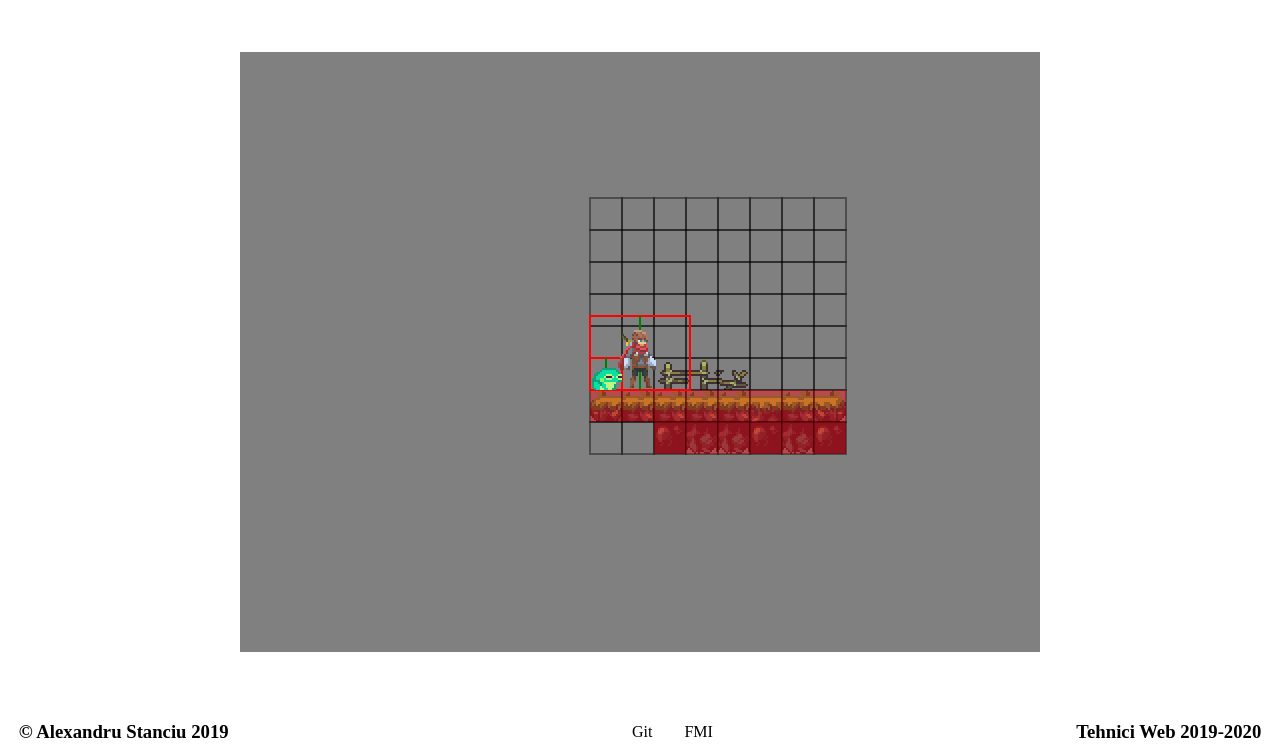
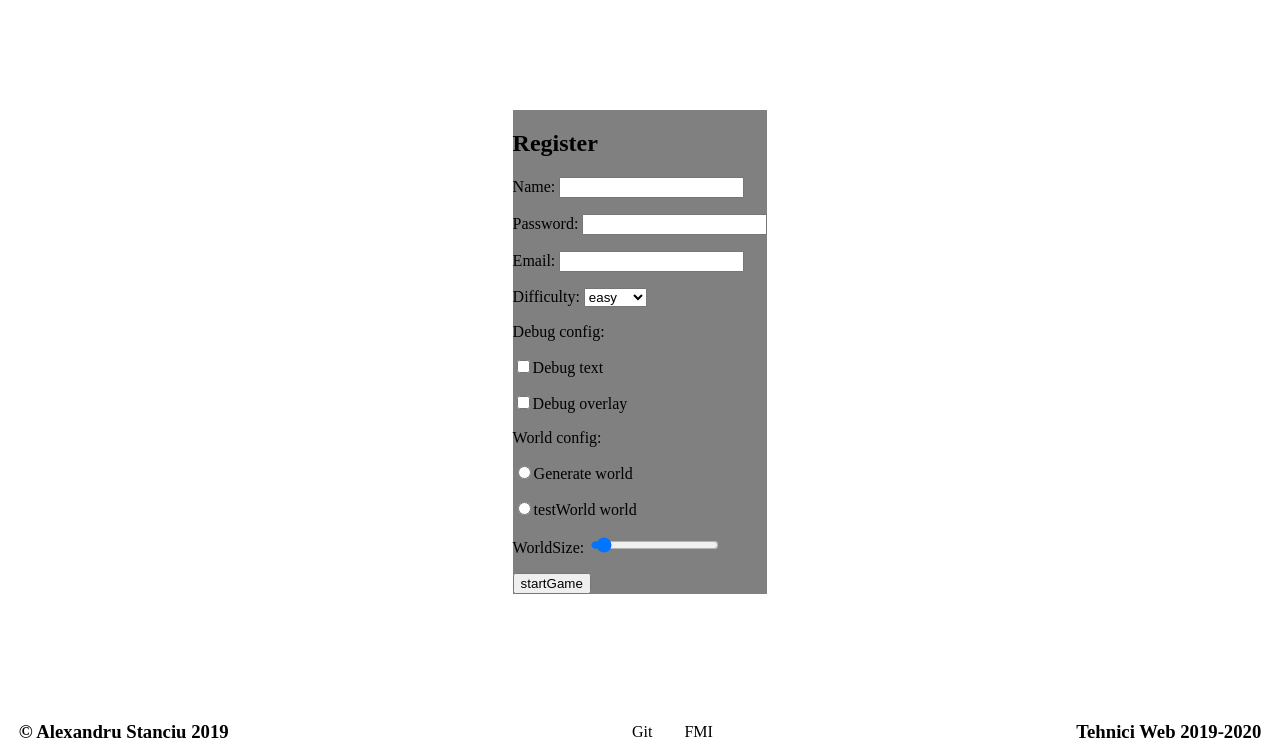
Before and after one commit to alexsg4/platformer, a website with bundled scripts: page index.html in a window 1280 px wide. Shown: the part 48-800 px from the top of the page. Built offline with nearby package versions, Linux system fonts and the light colour scheme; files whose address does not match are found by name.

Commit message:
game config form WIP, build html elements at start

```diff
--- a/index.html
+++ b/index.html
@@ -15,7 +15,7 @@
         <h1>Platformer</h1>
     </header>
     <main>
-        <canvas id="game-area" width="800" height="600"></canvas>
+        <!-- generated content will appear here -->
     </main>
     <footer>
         <h3>&copy; Alexandru Stanciu 2019 </h3>
--- a/main.mjs
+++ b/main.mjs
@@ -3,12 +3,185 @@ import Game from './js/game.mjs';
 import ResourceLoader from './js/utils/resource.mjs';
 import InputManager from './js/utils/input.mjs';
 import Swal from './node_modules/sweetalert2/src/sweetalert2.js';
+import {isNullOrUndefined} from './js/utils/misc.mjs';
 
 window.dbgDisplay = false;
 
 let _isGameRunning = false;
 let _stopMain = undefined;
-const startGame = function() {
+
+function createTextInput(type, name, labelValue, value) {
+  const para = document.createElement('p');
+
+  const inputID = 'input-' + name;
+  if (labelValue) {
+    const label = document.createElement('label');
+    label.innerHTML = labelValue + ': ';
+    label.for = inputID;
+    para.appendChild(label);
+  }
+  const input = document.createElement('input');
+  input.type = type;
+  input.id = inputID;
+  input.value = value || '';
+
+  para.appendChild(input);
+
+  return para;
+}
+
+function createSelectInput(name, labelValue, options) {
+  const para = document.createElement('p');
+
+  const inputID = 'input-' + name;
+  if (labelValue) {
+    const label = document.createElement('label');
+    label.innerHTML = labelValue + ': ';
+    label.for = inputID;
+    para.appendChild(label);
+  }
+  const input = document.createElement('select');
+  input.id = inputID;
+
+  for (let optionValue of options) {
+    const option = document.createElement('option');
+    optionValue = optionValue;
+    option.innerHTML = optionValue;
+    option.value = optionValue.toLowerCase();
+
+    input.append(option);
+  }
+
+  para.appendChild(input);
+  return para;
+}
+
+function createRCInput(type, name, labelValue, value, text) {
+  const para = document.createElement('p');
+
+  const inputID = 'input-' + name;
+  if (labelValue) {
+    const label = document.createElement('label');
+    label.innerHTML = labelValue + ': ';
+    label.for = inputID;
+    para.appendChild(label);
+  }
+
+  const input = document.createElement('input');
+  input.type = type;
+  input.id = inputID;
+  input.value = value || '';
+
+  para.appendChild(input);
+  para.appendChild(document.createTextNode(text));
+  return para;
+}
+
+function createRangeInput(name, labelValue, value, min, max, step) {
+  const para = document.createElement('p');
+
+  const inputID = 'input-' + name;
+  if (labelValue) {
+    const label = document.createElement('label');
+    label.innerHTML = labelValue + ': ';
+    label.for = inputID;
+    para.appendChild(label);
+  }
+
+  const input = document.createElement('input');
+  input.type = 'range';
+  input.id = inputID;
+  input.value = value;
+  input.min = min;
+  input.max = max;
+  input.step = step;
+
+  para.appendChild(input);
+  return para;
+}
+
+function initForm() {
+  const mainArea = document.getElementsByTagName('main')[0];
+  const gameArea = document.getElementById('game-area');
+  if (!isNullOrUndefined(gameArea)) {
+    gameArea.style.display = 'none';
+  }
+
+  const formContainer = document.createElement('div');
+  formContainer.id = 'form-container';
+
+  const formTitle = document.createElement('h2');
+  formTitle.id = 'form-title';
+  formTitle.innerHTML = 'Register';
+  const form = document.createElement('form');
+  form.id = 'register-form';
+  form.addEventListener('submit', (event) => {
+    initGame();
+    event.preventDefault();
+  });
+
+  const nameInput = createTextInput('text', 'frName', 'Name');
+  const pwInput = createTextInput('password', 'frPassword', 'Password');
+  const emailInput = createTextInput('email', 'frEmail', 'Email');
+  const selectInput = createSelectInput(
+      'frSelect',
+      'Difficulty',
+      ['easy', 'normal', 'hard'],
+  );
+
+  const radioButtonA = createRCInput('radio', 'radio-wrld-gen', '', 'generatedWorld', 'Generate world');
+  const radioButtonB = createRCInput('radio', 'radio-wrld-test', '', 'testWorld', 'testWorld world');
+  const checkButtonA = createRCInput('checkbox', 'dbg-text', '', 'dbg-text', 'Debug text');
+  const checkButtonB = createRCInput('checkbox', 'dbg-overlay', '', 'dbg-overlay', 'Debug overlay');
+
+  const rangeInput = createRangeInput('range', 'WorldSize', '10', '8', '48', '1');
+
+  const submitInput = document.createElement('input');
+  submitInput.type = 'submit';
+  submitInput.value = 'startGame';
+
+  form.appendChild(nameInput);
+  form.appendChild(pwInput);
+  form.appendChild(emailInput);
+  form.appendChild(selectInput);
+  form.appendChild(document.createTextNode('Debug config: '));
+  form.appendChild(checkButtonA);
+  form.appendChild(checkButtonB);
+  form.appendChild(document.createTextNode('World config: '));
+  form.appendChild(radioButtonA);
+  form.appendChild(radioButtonB);
+  form.appendChild(rangeInput);
+  form.appendChild(submitInput);
+
+  formContainer.appendChild(formTitle);
+  formContainer.appendChild(form);
+  mainArea.appendChild(formContainer);
+}
+
+function initGame() {
+  const mainArea = document.getElementsByTagName('main')[0];
+  let gameArea = document.getElementById('game-area');
+
+  if (isNullOrUndefined(gameArea)) {
+    gameArea = document.createElement('canvas');
+    gameArea.setAttribute('id', 'game-area');
+    gameArea.setAttribute('width', '800');
+    gameArea.setAttribute('height', '600');
+
+    mainArea.appendChild(gameArea);
+  } else {
+    gameArea.style.display = 'block';
+  }
+
+  const form = document.getElementById('form-container');
+  if (!isNullOrUndefined(form)) {
+    form.style.display = 'none';
+  }
+
+  startGame();
+}
+
+function startGame() {
   console.log('Game is loaded');
 
   InputManager.init();
@@ -16,7 +189,17 @@ const startGame = function() {
   main(window.performance.now());
 };
 
-ResourceLoader.init(startGame);
+function stopGame() {
+  window.cancelAnimationFrame( _stopMain );
+  Game.shutdown();
+  _isGameRunning = false;
+
+  // TODO get score from the game
+  // Create a form for asking user to submit the high score
+  // Create the UI for resetting the game and wire in that logic
+}
+
+ResourceLoader.init(initForm);
 
 function main(tFrame) {
   if (!_isGameRunning) {
@@ -28,4 +211,8 @@ function main(tFrame) {
   const tNow = window.performance.now();
   Game.update(tNow - tFrame);
   Game.render();
+
+  if (Game.needsToStop) {
+    stopGame();
+  }
 }
--- a/style.css
+++ b/style.css
@@ -28,7 +28,7 @@ main {
     align-items: center;
 }
 
-main #game-area {
+main > * {
     margin: auto;
 
     background: gray;
```
